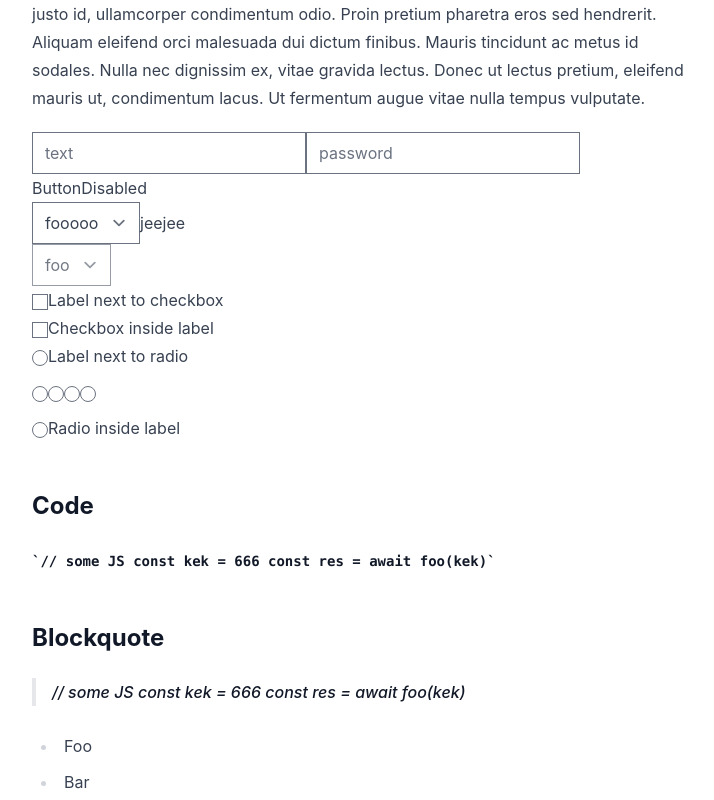
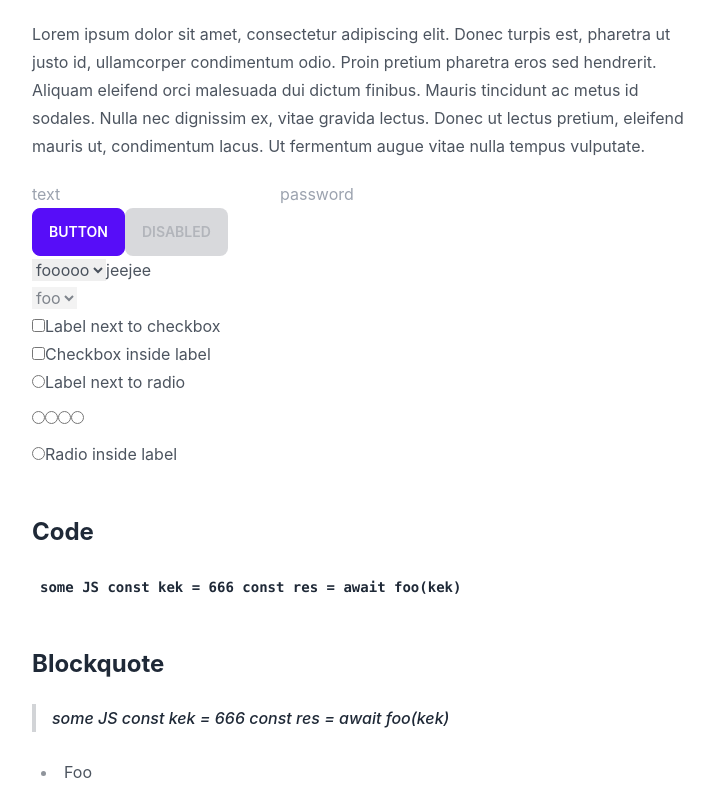
Before and after one commit to renodesu/vite-starter, a React (Vite) app: page /typography in a window 1280 px wide. Shown: the part 820-1620 px from the top of the page, without its empty margins (16-730 px from the left). Built offline with nearby package versions, Linux system fonts and the light colour scheme.

Commit message:
Add daisyui

```diff
--- a/src/App.tsx
+++ b/src/App.tsx
@@ -1,7 +1,7 @@
 import { RouterProvider, createBrowserRouter } from 'react-router-dom'
 
 import Root from './Root'
-import Typography from './Typography'
+import Typography from './components/Typography'
 import Sub from './components/Sub'
 
 const router = createBrowserRouter([
--- a/src/components/Main.tsx
+++ b/src/components/Main.tsx
@@ -1,8 +1,9 @@
-import { Outlet } from "react-router-dom"
+import { Outlet } from 'react-router-dom'
 
 const Main = () => {
   return (
     <main className="flex-grow p-2">
+      <button>foo</button>
       <Outlet />
     </main>
   )
--- a/src/Typography.tsx
+++ b/src/components/Typography.tsx
@@ -1,6 +1,6 @@
 const Typography = () => {
   return (
-    <div className="prose dark:prose-invert">
+    <div className="prose">
       <div>
         <h1>H1</h1>
         <p>Lorem ipsum dolor sit amet, consectetur adipiscing elit.</p>
@@ -82,12 +82,12 @@ const Typography = () => {
         </div>
         <div>
           <h2>Code</h2>
-          <code>// some JS const kek = 666 const res = await foo(kek)</code>
+          <code>some JS const kek = 666 const res = await foo(kek)</code>
         </div>
         <div>
           <h2>Blockquote</h2>
           <blockquote>
-            // some JS const kek = 666 const res = await foo(kek)
+            some JS const kek = 666 const res = await foo(kek)
           </blockquote>
         </div>
         <div>
--- a/src/styles/_defaults.scss
+++ b/src/styles/_defaults.scss
@@ -1,8 +1,4 @@
 :root {
-  color-scheme: light dark;
-  --light-text: rgba(255, 255, 255, 0.87);
-  --dark-text: #000;
-
   font-family: Inter, Avenir, Helvetica, Arial, sans-serif;
   font-size: 16px;
   line-height: 24px;
@@ -15,23 +11,11 @@
   -webkit-text-size-adjust: 100%;
 }
 
-@media (prefers-color-scheme: light) {
-  :root {
-    //
-  }
-}
-
-@media (prefers-color-scheme: dark) {
-  :root {
-    //
-  }
-  input,
-  select {
-    color: #374151;
-  }
-}
-
 #root {
   max-width: 1200px;
   margin: 0 auto;
 }
+
+button {
+  @apply btn btn-primary;
+}
--- a/tailwind.config.cjs
+++ b/tailwind.config.cjs
@@ -4,5 +4,5 @@ module.exports = {
   theme: {
     extend: {},
   },
-  plugins: [require('@tailwindcss/typography'), require('@tailwindcss/forms')],
+  plugins: [require('@tailwindcss/typography'), require('daisyui')],
 }
```
Also changed, not shown: package.json (+5 -4 lines), 1 other file (tests, documents, lock files or other folders).
